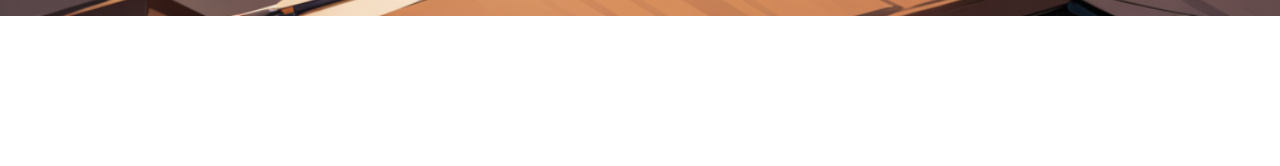
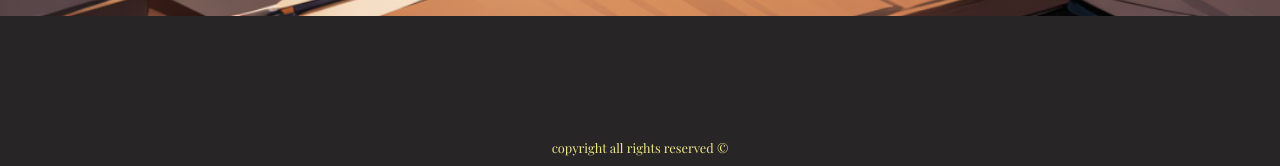
Before and after one commit to VadimTverdokhleb/snake_site, a plain HTML site: page index.html in a window 1280 px wide. Shown: the part 962-1128 px from the top of the page. Before the commit the page ends 978 px from the top, so only its background shows below. Drawn offline with nearby package versions, Linux system fonts and the light colour scheme; a web font is replaced by a local one.

Commit message:
new 14/09/2024

```diff
--- a/css/style.css
+++ b/css/style.css
@@ -121,3 +121,17 @@ main{
     background-color: rgba(34, 34, 34, 0.9); /* Чуть менее прозрачный фон при наведении */
     color: #ffd1a5; /* Светлее текст при наведении */
 }
+footer {
+    display: flex;
+    height: 150px;
+    background-color: rgb(39, 37, 37);
+    justify-content: center;
+    font-family: 'Playfair Display', serif;
+    font-size: 0.8em;
+    color: #f0e68c;
+}
+
+.copyrights {
+    align-self: flex-end;
+    margin-bottom: 10px;
+}
--- a/index.html
+++ b/index.html
@@ -41,6 +41,9 @@
 
         </section>
     </main>
+    <footer>
+        <p class="copyrights">copyright all rights reserved &copy;</p>
+    </footer>
 
 </body>
 </html>
```
